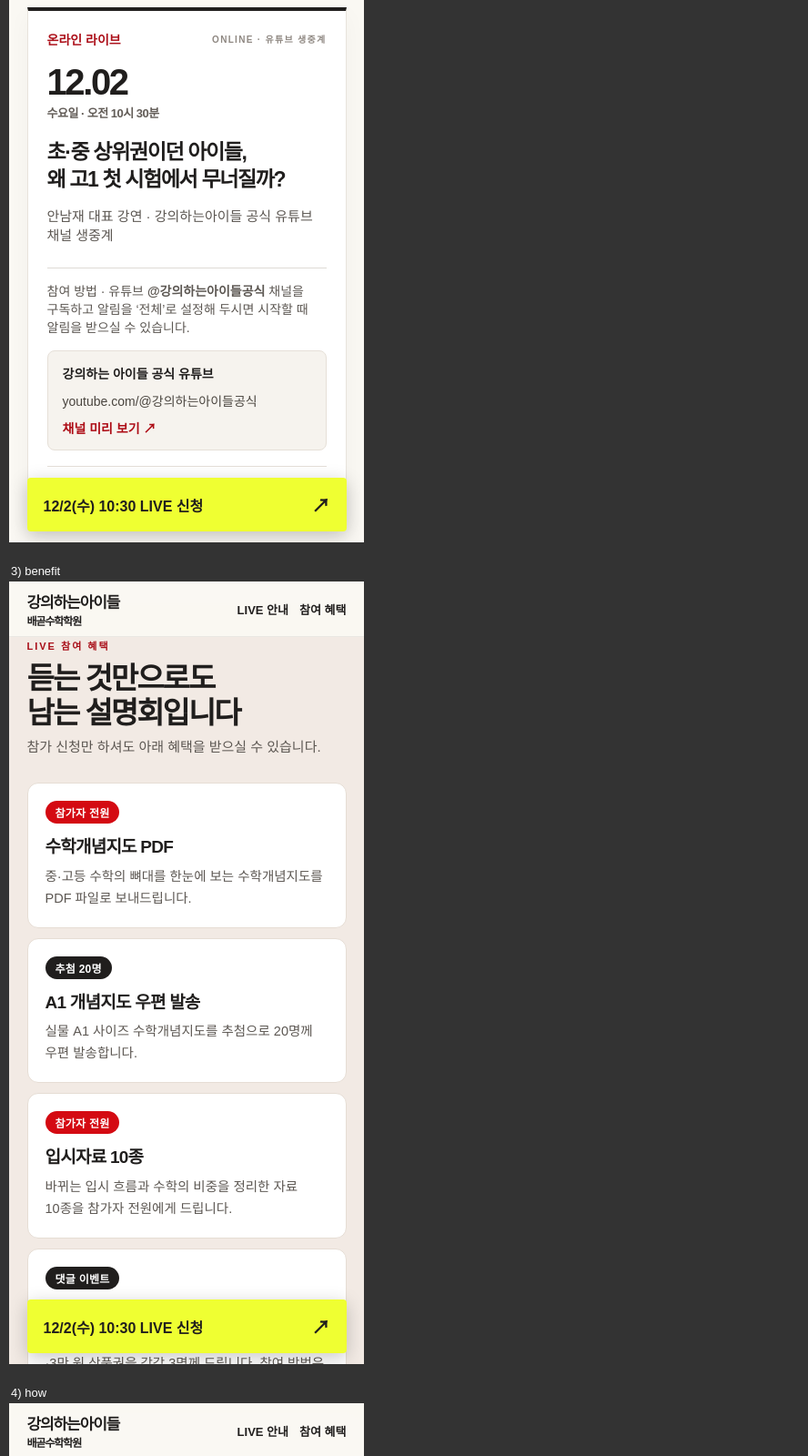
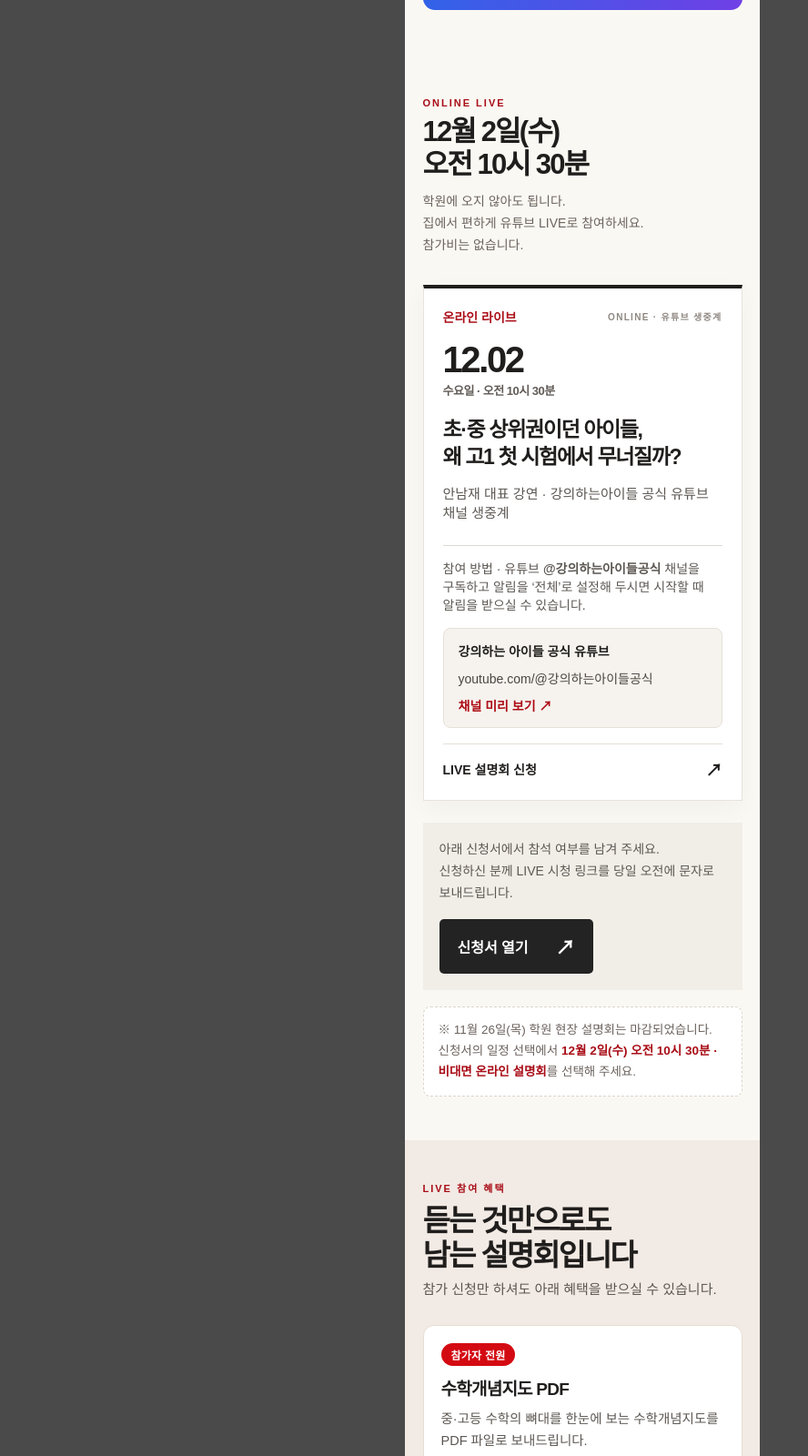
Before and after one commit to ildong0311-dot/ildong0311-dot.github.io, a plain HTML site: page superday/preview-mobile.html in a window 1280 px wide. Shown: the part 1200-2800 px from the top of the page at 91% size, without its empty margins (0-888 px from the left). Drawn offline with Linux system fonts and the light colour scheme.

Commit message:
임시: 모바일 확인용 프리뷰 갱신

```diff
--- a/superday/preview-mobile.html
+++ b/superday/preview-mobile.html
@@ -1,8 +1,3 @@
 <!doctype html><html lang="ko"><head><meta charset="utf-8"><title>mobile preview</title>
-<style>body{margin:0;background:#333;font-family:sans-serif}figure{margin:0;padding:10px}figcaption{color:#fff;font-size:13px;padding:4px 2px}iframe{width:390px;height:860px;border:0;background:#fff;display:block}</style></head>
-<body>
-<figure><figcaption>1) hero</figcaption><iframe src="/superday/"></iframe></figure>
-<figure><figcaption>2) program</figcaption><iframe src="/superday/#program"></iframe></figure>
-<figure><figcaption>3) benefit</figcaption><iframe src="/superday/#benefit"></iframe></figure>
-<figure><figcaption>4) how</figcaption><iframe src="/superday/#how"></iframe></figure>
-</body></html>
+<style>body{margin:0;background:#4a4a4a;font-family:sans-serif}iframe{width:390px;height:4300px;border:0;background:#fff;display:block;margin:0 auto}</style></head>
+<body><iframe src="/superday/"></iframe></body></html>
```
